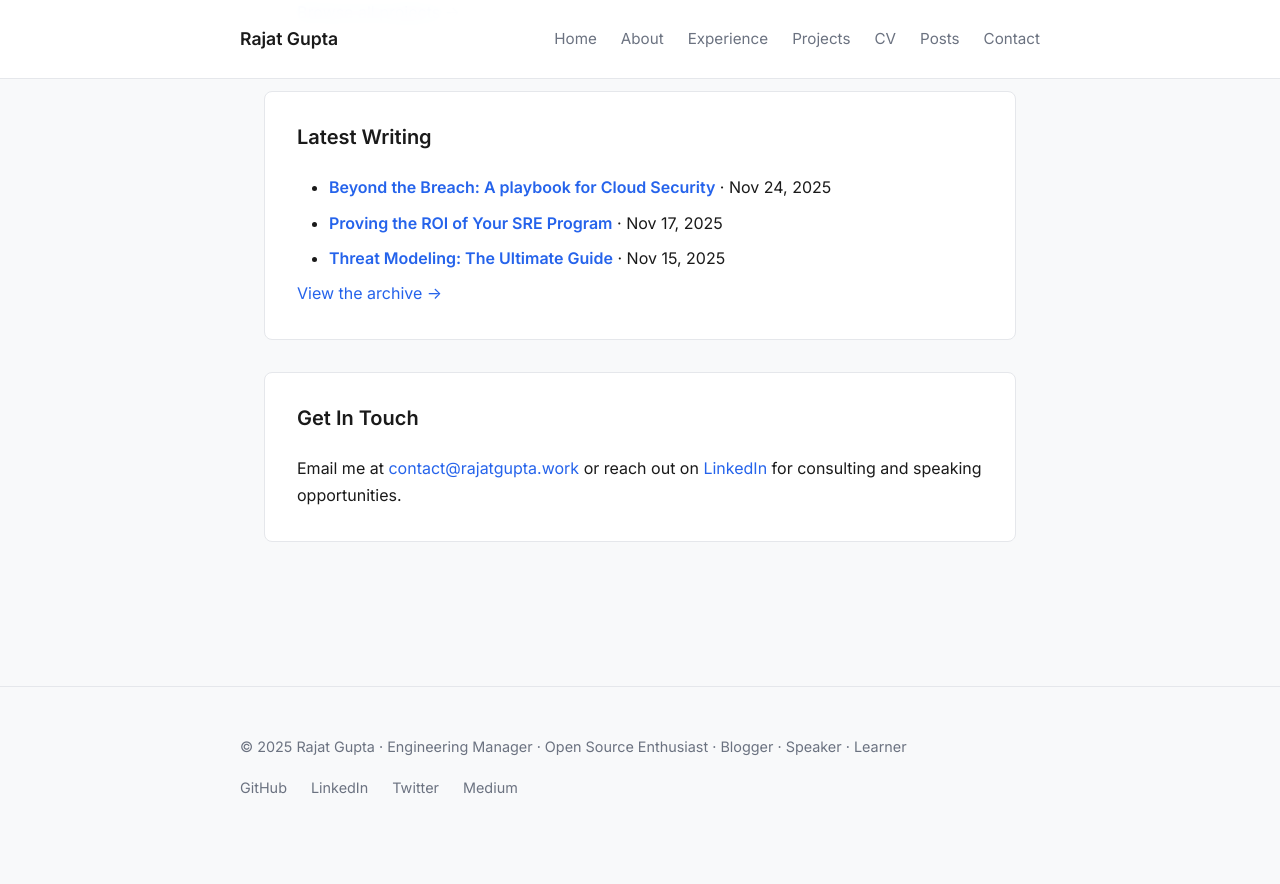
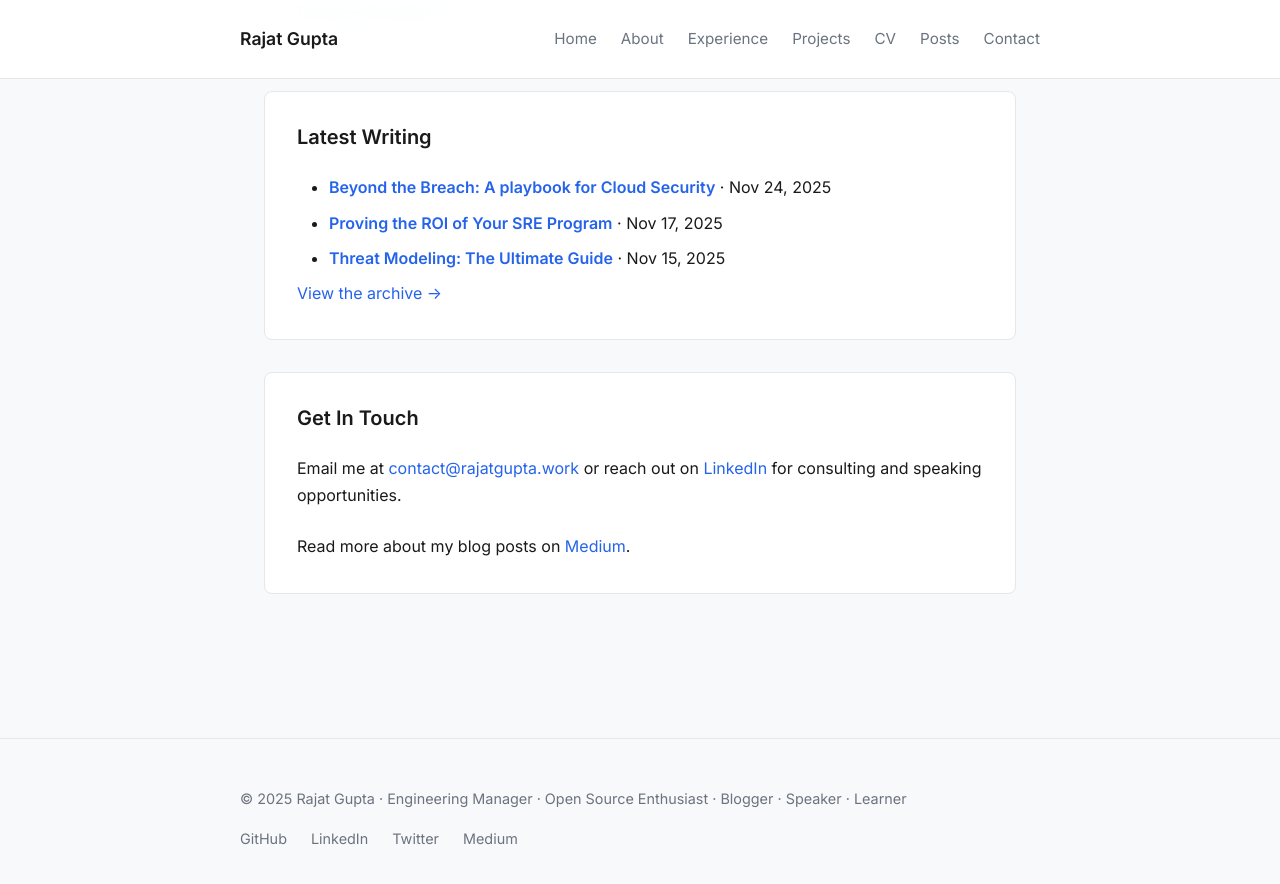
Before and after one commit to rajatguptarg/rajatguptarg.github.io, a Jekyll site: the page built from index.markdown, in a window 1280 px wide and 900 px high, scrolled down 1304 px. Shown: the top 884 px of the window. Built offline with Jekyll 4.4.1, drawn with Linux system fonts in a browser that asks for light colours; before the commit the page ends 2152 px from its top, so only the background shows below that.

Commit message:
Update
Signed-off-by: Rajat Gupta <rajat.gupta@paymenttools.com>

```diff
--- a/index.markdown
+++ b/index.markdown
@@ -57,4 +57,6 @@ Engineering Manager focused on platform reliability, security, and developer pro
 <section class="card">
   <h2>Get In Touch</h2>
   <p>Email me at <a href="mailto:{{ site.email }}">{{ site.email }}</a> or reach out on <a href="https://www.linkedin.com/in/rajatguptarg/">LinkedIn</a> for consulting and speaking opportunities.</p>
+
+  <p>Read more about my blog posts on <a href="https://pulse.rajatgupta.work">Medium</a>.</p>
 </section>
```
